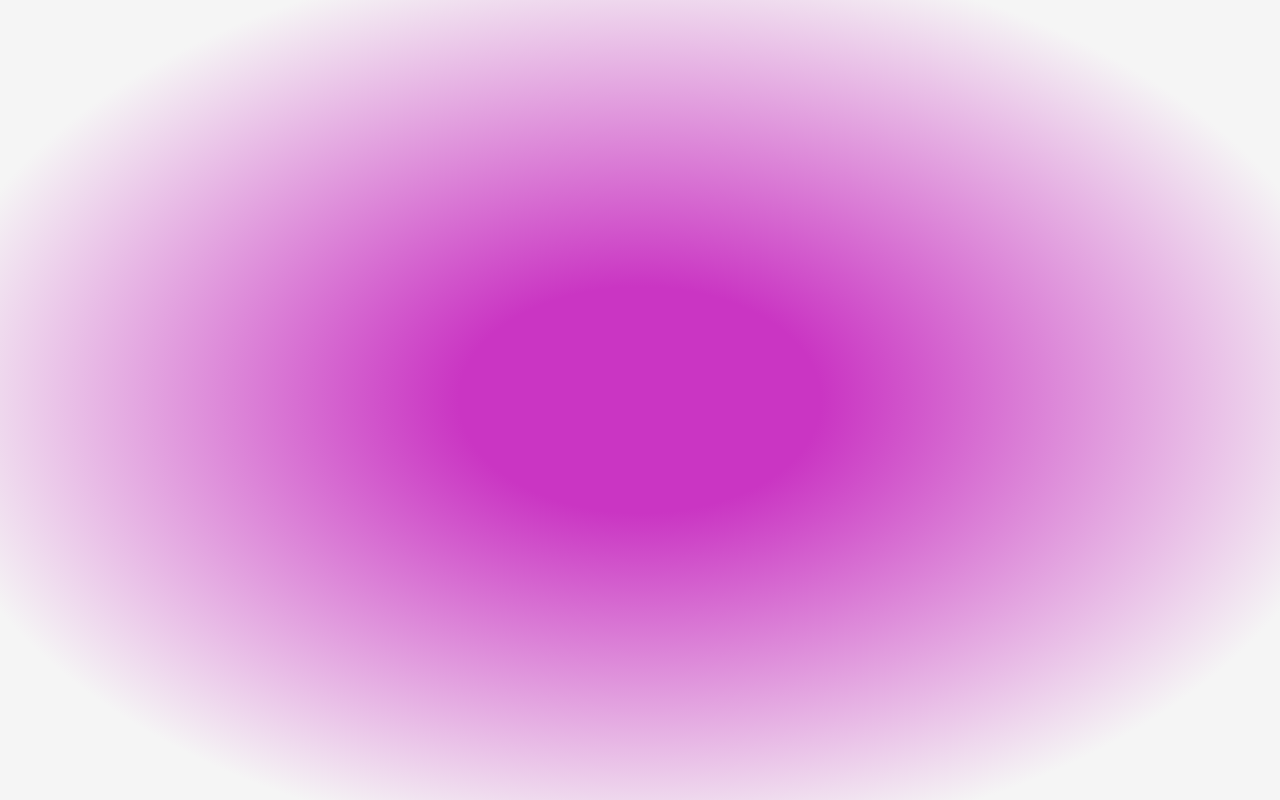
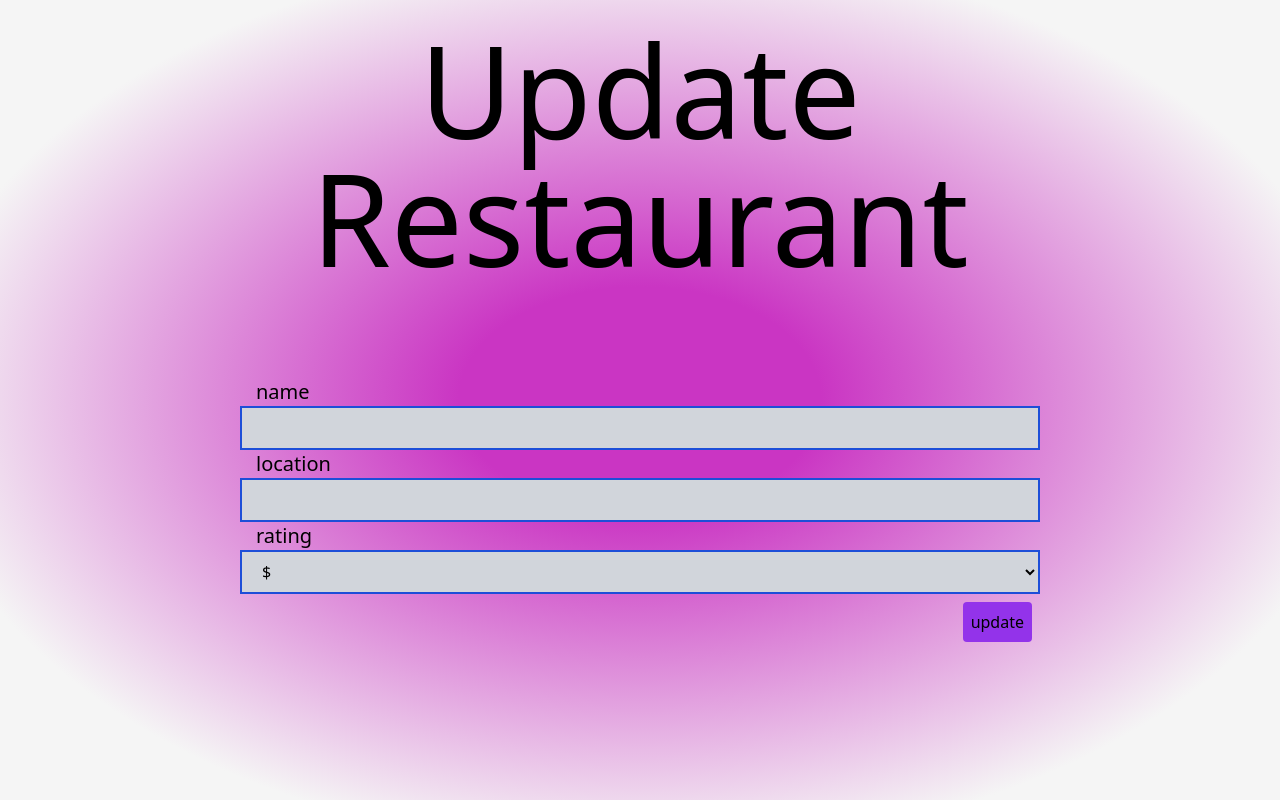
Before and after one commit to Messyginger0804/dinerAudit, a React (Vite) app in the folder client/: page /restaurants/1/edit in a window 1280 px wide. Before the commit this address had no page. Built offline with nearby package versions, Linux system fonts and the light colour scheme; no server answers.

Commit message:
working on get method. some issue

```diff
--- a/client/src/App.jsx
+++ b/client/src/App.jsx
@@ -9,12 +9,12 @@ import { RestaurantsContextProvider } from './context/RestaurantsConext';
 function App() {
   return (
     <RestaurantsContextProvider>
-      <main>
+      <main className='py-[2%]'>
         <BrowserRouter>
           <Routes>
             <Route path="/" Component={Home} />
 
-            <Route path='/restaurants/:id/update' Component={UpdatePage} />
+            <Route path='/restaurants/:id/edit' Component={UpdatePage} />
 
             <Route path='/restaurants/:id' Component={DetailPage} />
           </Routes>
--- a/client/src/components/RestaurantLists.jsx
+++ b/client/src/components/RestaurantLists.jsx
@@ -2,10 +2,13 @@ import '../index.css'
 import { useContext, useEffect } from 'react'
 import DinerFinder from '../api/DinerFinder';
 import { RestaurantsContext } from '../context/RestaurantsConext';
+import { useNavigate } from "react-router-dom";
 // import axios from 'axios';
 
 function RestaurantLists(props) {
     const { restaurants, setRestaurants } = useContext(RestaurantsContext);
+
+    const navigate = useNavigate();
 
     useEffect(() => {
         async function fetchData() {
@@ -32,7 +35,8 @@ function RestaurantLists(props) {
         }
     }
 
-    const handleEdit = () => {
+    const handleEdit = (id) => {
+        navigate(`/restaurants/${id}/edit`)
         console.log('edit here')
     }
 
@@ -59,7 +63,7 @@ function RestaurantLists(props) {
                                 <td>{restaurant.location}</td>
                                 <td>{"*".repeat(restaurant.price_range)}</td>
                                 <td>reviews</td>
-                                <td onClick={() => handleEdit()} className='border-2 p-5'><button className='bg-blue-200 rounded p-2'>edit</button></td>
+                                <td onClick={() => handleEdit(restaurant.id)} className='border-2 p-5'><button className='bg-blue-200 rounded p-2'>edit</button></td>
                                 <td onClick={() => handleDelete(restaurant.id)} className='border-2 p-5'><button className='bg-blue-200 rounded p-2'>delete</button></td>
                             </tr>
                         )
--- /dev/null
+++ b/client/src/components/UpdateRestaurant.jsx
@@ -0,0 +1,68 @@
+import { useState, useContext, useEffect } from 'react'
+import { useParams } from 'react-router-dom'
+import { RestaurantsContext } from '../context/RestaurantsConext';
+import DinerFinder from '../api/DinerFinder';
+
+function UpdateRestaurant(props) {
+    const { id } = useParams();
+    const { restaurants } = useContext(RestaurantsContext);
+    const [name, setName] = useState('');
+    const [location, setLocation] = useState('');
+    const [price_range, setPrice_range] = useState('');
+
+    useEffect(() => {
+        const fetchData = async () => {
+            const response = await DinerFinder.get(`/${id}`)
+            // console.log(response.data.data)
+            setName(response.data.data.restaurants.name)
+            setLocation(response.data.data.restaurants.location)
+            setPrice_range(response.data.data.restaurants.price_range)
+        }
+        fetchData();
+    }, [])
+
+    const handleSubmit = async (e) => {
+        e.preventDefault()
+        const updateRestaurant = await DinerFinder.put(`/${id}`, {
+            name,
+            location,
+            price_range
+        })
+        console.log(updateRestaurant)
+        console.log('Updated')
+    }
+
+    return (
+        // <div className='flex-col gap-11 px-15 md:px-20'>
+        <form className='flex-col gap-11 m-8 p-16 md:px-20' action="">
+            <div className=''>
+                <label className='m-4 text-xl' htmlFor="name">name</label>
+                <input
+                    value={name}
+                    onChange={(e) => setName(e.target.value)} className=' resize-none w-full py-2 px-4 border-2 border-blue-700 bg-gray-300'
+                    id="name" type='text' />
+            </div>
+            <div className=''>
+                <label className='m-4 text-xl' htmlFor="location">location</label>
+                <input value={location} onChange={(e) => setLocation(e.target.value)} className=' resize-none w-full py-2 px-4 border-2 border-blue-700 bg-gray-300'
+                    id="location" type='text' />
+            </div>
+            <div className=''>
+                <label className='m-4 text-xl' htmlFor="price_range">rating</label>
+                <select value={price_range} onChange={(e) => setPrice_range(e.target.value)} className='resize-none w-full py-2 px-4 border-2 border-blue-700 bg-gray-300'
+                    id="prie_range" type='number'>
+                    <option disabled>$</option>
+                    <option value='1'>$</option>
+                    <option value='2'>$$</option>
+                    <option value='3'>$$$</option>
+                    <option value='4'>$$$$</option>
+                    <option value='5'>$$$$$</option>
+                </select>
+            </div>
+            <button type='submit' onClick={(e) => handleSubmit(e)} className="float-right bg-purple-600 rounded p-2 hover:shadow-yellow-100 m-2 content">update</button>
+        </form>
+        // {/* </div> */ }
+    )
+}
+
+export default UpdateRestaurant
--- a/client/src/index.css
+++ b/client/src/index.css
@@ -17,5 +17,5 @@ main {
     /* height: 100%; */
     padding-left: 10%;
     padding-right: 10%;
-    /* margin: 5%; */
+    /* margin-bottom: 5%; */
 }
--- a/client/src/pages/UpdatePage.jsx
+++ b/client/src/pages/UpdatePage.jsx
@@ -1,9 +1,13 @@
+import UpdateRestaurant from '../components/UpdateRestaurant'
 import '../index.css'
 
 
 function UpdatePage() {
     return (
-        <div>UpdatePage</div>
+        <div>
+            <h1 className='text-center text-9xl'>Update Restaurant</h1>
+            <UpdateRestaurant />
+        </div>
     )
 }
 
```
Also changed, not shown: 1 other file (tests, documents, lock files or other folders).
